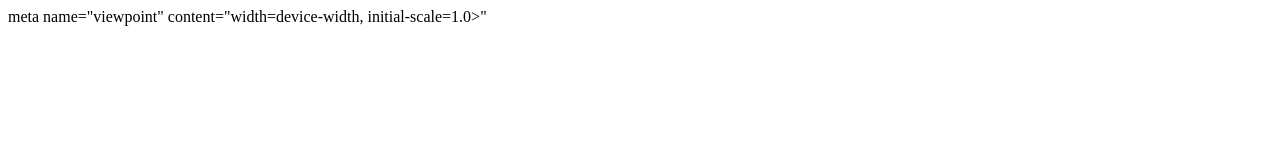
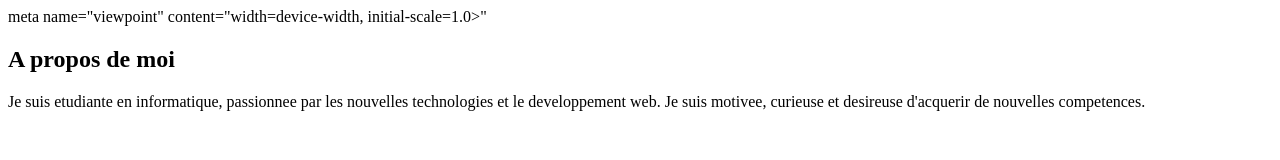
Before and after one commit to nadege-b29/mon-cv, a plain HTML site: page index.html in a window 1280 px wide. Drawn offline with Linux system fonts and the light colour scheme.

Commit message:
mise en place de la section description

```diff
--- a/index.html
+++ b/index.html
@@ -7,6 +7,12 @@
     <link rel="stylesheet" href="style.css">
 </head>
 <body>
+<section>
+    <h2>A propos de moi</h2>
+    <p>
+        Je suis etudiante en informatique, passionnee par les nouvelles technologies et le developpement web. Je suis motivee, curieuse et desireuse d'acquerir de nouvelles competences.
+    </p>
+</section>
 
 </body>
 <html>
```
